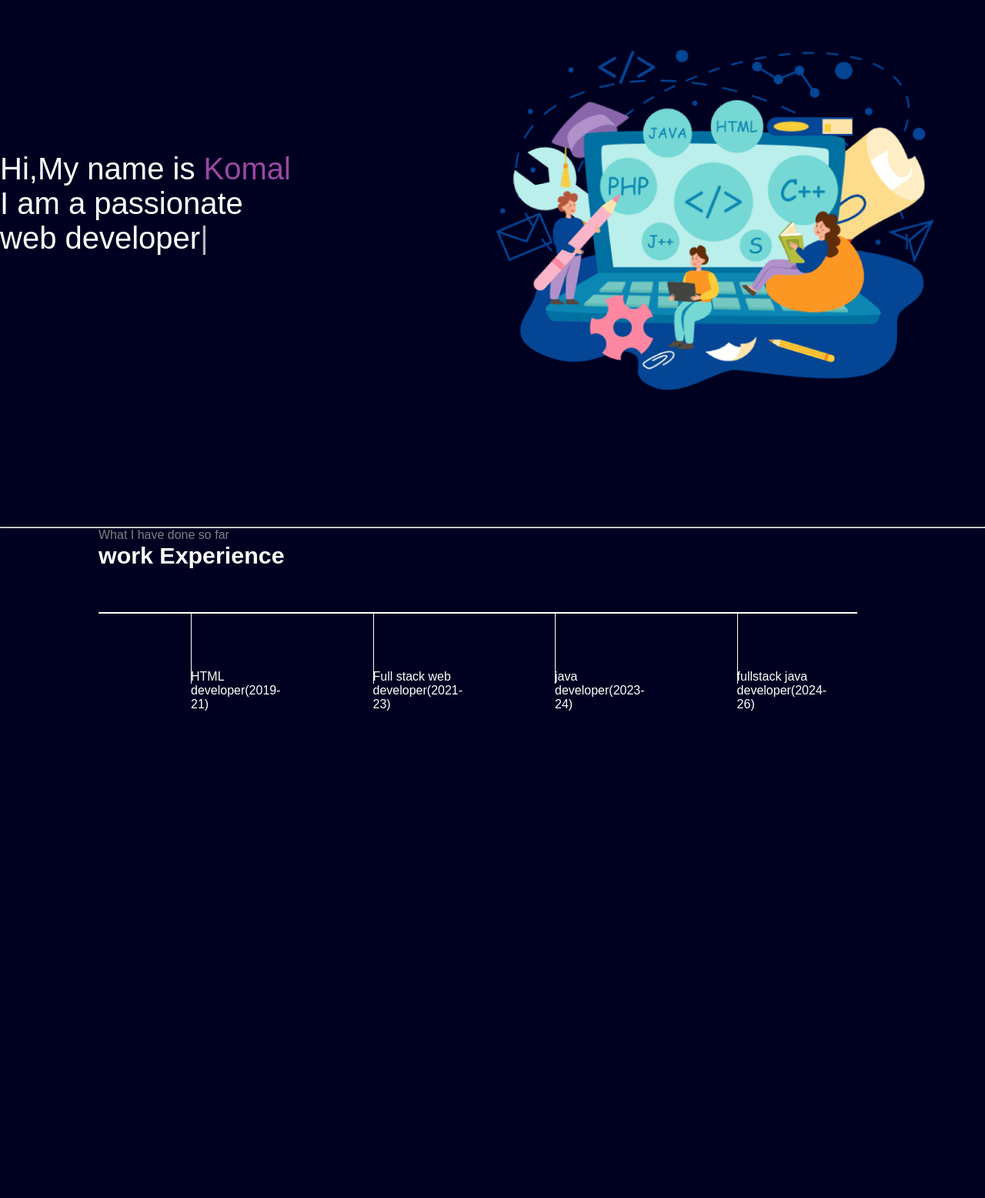
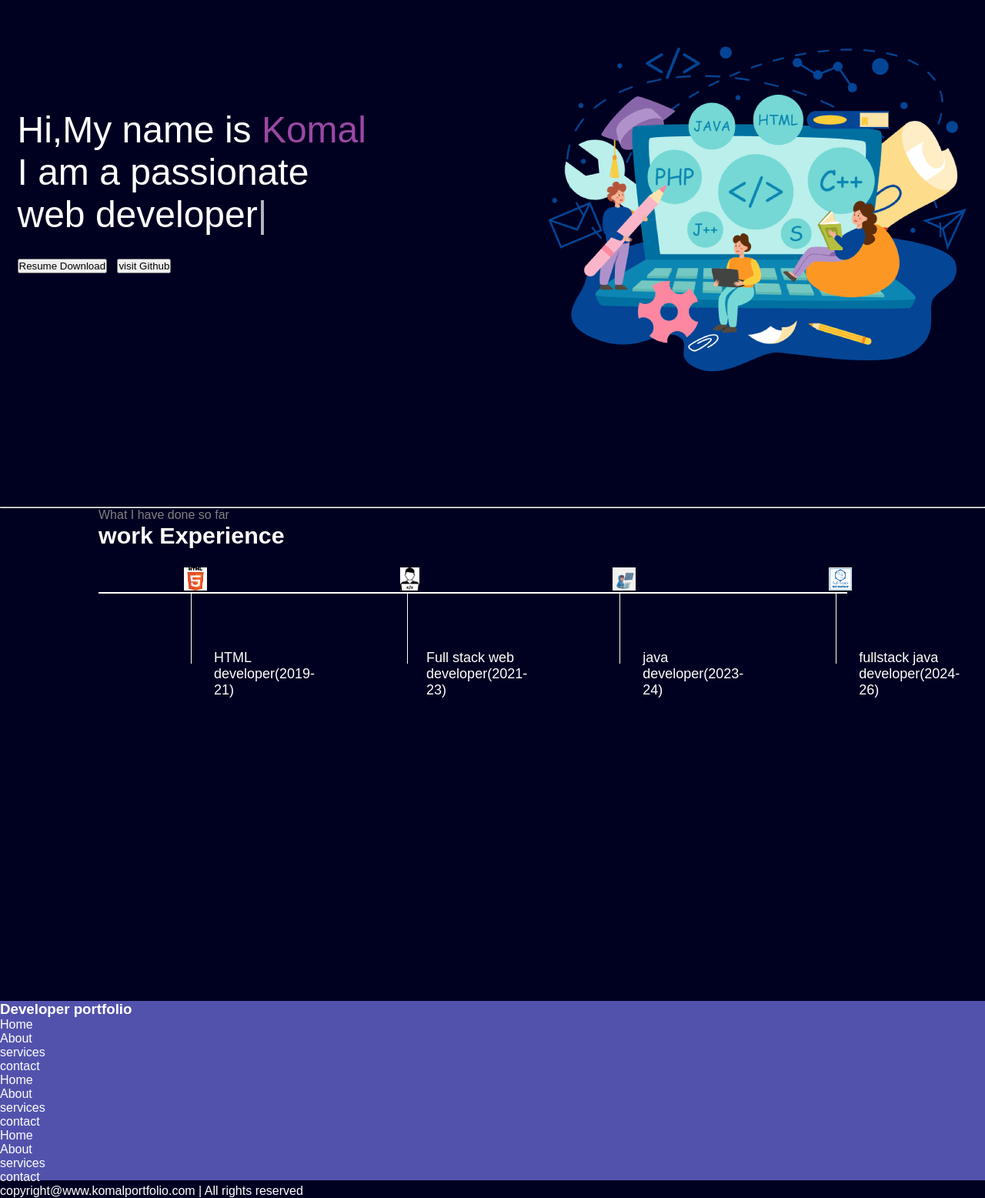
Before and after one commit to kalorekooml/portfolio, a plain HTML site: page portfolio/index.html in a window 1280 px wide. Shown: the part 236-1792 px from the top of the page at 77% size. Before the commit the page ends 1562 px from the top, so only its background shows below. Drawn offline with nearby package versions, Linux system fonts and the light colour scheme.

Commit message:
Add files via upload

```diff
--- a/portfolio/index.html
+++ b/portfolio/index.html
@@ -59,23 +59,29 @@
                 display: flex;
                 justify-content: space-around;
                 align-items: center;
-                margin: 80px 0;
+                margin: 130px 0;
 
             }
-
-            .firstsection div {
+            .Leftsection {
+                font-size: 3rem;
                 width: 50%;
-            }
-
-            .Leftsection {
-                font-size: 2.5rem;
-                align-items: center;
-
+                }
+                .leftsection .buttons{
+                    padding: 12px;
+                }
+            .leftsection. btn {
+                padding: 12px;
+                background:#1e2167;
+                color: white;
+                border: 2px solid white;
+                border-radius: 6px;
+                font-size: 20px;
+                cursor: pointer;
             }
 
             .rightsection img {
-                width: 90%;
-                margin: 50px 0;
+                width: 100%;
+
             }
 
             .purple {
@@ -98,7 +104,7 @@
 
             .secondsection .box {
                 background: white;
-                width: 77vw;
+                width: 76vw;
                 height: 2px;
                 margin: 56px 0;
                 display: flex;
@@ -113,25 +119,48 @@
             }
 
             .image-top {
-                width: 23px;
+                width: 30px;
                 position: relative;
                 top: -32px;
                 left: -9px;
+                height: 30px;
             }
 
             .vertical-title {
                 position: relative;
                 top: 75px;
-                width: 150px;
+                width:150px;
+                font-size: large;
+            }
 
-            }
 
             .vertical-desc {
                 position: relative;
                 top: 86px;
                 width: 150;
                 font-size: 9px;
+            }
+            footer{
+                background-color: rgb(82, 82, 173);
+             height: 233px;
 
+            }
+            .footer{
+                text-align: center;
+                display: flex;
+                padding: 23px 122px;
+                justify-content: space-evenly;
+            }
+            .footer ul{
+                list-style: none;
+            }
+            .footer>div{
+                width: 223px;
+            }
+            .footer.footer-rights{
+                text-align: center;
+                color: gray;
+                padding: 12px 0;
             }
         </style>
     </head>
@@ -141,7 +170,7 @@
             <nav>
                 <div class="left"> KOMAL's portfolio</div>
                 <div class="right"></div>
-                <ul>
+               <ul>
                     <a href="/">
                         <li>Home
                     </a></li>
@@ -149,10 +178,10 @@
                         <li>About
                     </a></li>
                     <a href="/">
-                        <li>services
+                        <li>Skill
                     </a></li>
                     <a href="/">
-                        <li>projects
+                        <li>Projects
                     </a></li>
                     <a href="/">
                         <li>contact Me
@@ -160,37 +189,72 @@
                 </ul>
             </nav>
         </header>
+
         <main>
             <section class="firstsection">
                 <div class="Leftsection">
-                    Hi,My name is<span class="purple"> Komal
-                    </span>
+                    Hi,My name is<span class="purple"> Komal</span>
                     <div>I am a passionate</div>
-
-                    <span id="element"></span>
-
+               <span id="element"></span><br>
+               <button class="btn btn-success btn-sm"> Resume Download</button>
+      <button class="btn btn-success btn-sm">  visit Github </button>
                 </div>
                 <div class="rightsection">
-                    <img src="bg.png" </div>
+                    <img  src="bg.png"></div>
             </section>
             <hr>
             <section class="secondsection">
                 <span class=" text-gray">What I have done so far</span>
                 <h1>work Experience</h1>
                 <div class="box">
-                    <div class="vertical" <img class="image-top" src="developer.png">
+                    <div class="vertical">
+                        <img class="image-top" src="html.png">
                         <div class="vertical-title">
                             HTML developer(2019-21)</div>
-                        <div class="vertical" <img class="image-top" src="developer.png">
+                        <div class="vertical">
+                            <img class="image-top" src="bk.png">
                             <div class="vertical-title">
                                 Full stack web developer(2021-23)</div>
-                            <div class="vertical" <img class="image-top" src="developer.png  alt="">
-        <div class=" vertical-title">
-                                java developer(2023-24)</div>
-                            <div class="vertical" <img class="image-top" src="developer.png"  alt="">
+                            <div class="vertical">
+                                <img class="image-top" src="developer.png">
+                                 <div class="vertical-title">
+                                java developer(2023-24)
+                            </div>
+                            <div class="vertical"> <img class="image-top" src="fullstack.png" alt="">
                                 <div class="vertical-title">
                                     fullstack java developer(2024-26)</div>
         </main>
+        <footer>
+            <div class="flex>
+                <div class="footer-first">
+                <h3> Developer portfolio</h3>
+                    <div class="footer-second">
+                    <ul>
+                        <li>Home</li>
+                      <li>About</li>
+                     <li>services</li>
+                      <li>contact</li>
+                    </ul></div>
+
+                     <div class="footer-third">
+                     <ul>
+                        <li>Home</li>
+                      <li>About</li>
+                     <li>services</li>
+                      <li>contact</li>
+                    </ul></div>
+                        <div class="footer-fourth">
+            <ul>
+                        <li>Home</li>
+                      <li>About</li>
+                     <li>services</li>
+                      <li>contact</li>
+                    </ul></div></div>
+                    <div class="text-rights">
+                       copyright@www.komalportfolio.com | All rights reserved
+                    </div>
+        </footer>
+
         <script src="https://unpkg.com/typed.js@3.0.0/dist/typed.umd.js"></script>
         <script>
             var typed = new Typed('#element', {
```
Also changed, not shown: portfolio/Developer.png (added), portfolio/bk.png (added), portfolio/fullstack.png (added), portfolio/html.png (added), portfolio/kk.jpg (added).
